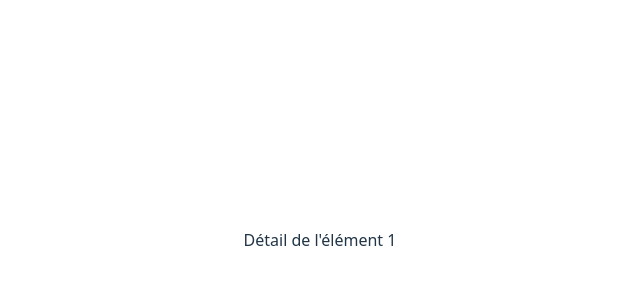
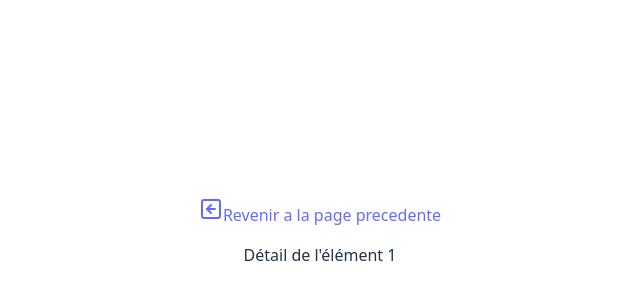
Before and after one commit to HotMb/-valuation-React-Mini-projet-pratique, a React (Vite) app in the folder evaluation/: page /items/1 in a window 1280 px wide. Shown: the part 160-460 px from the top of the page, without its empty margins (320-960 px from the left). Built offline with nearby package versions, Linux system fonts and the light colour scheme.

Commit message:
itemsDetail modifier avec un button pour revenir a la page items

```diff
--- a/evaluation/package.json
+++ b/evaluation/package.json
@@ -10,6 +10,7 @@
     "preview": "vite preview"
   },
   "dependencies": {
+    "lucide-react": "^0.561.0",
     "react": "^19.2.0",
     "react-dom": "^19.2.0",
     "react-router": "^7.10.1",
--- a/evaluation/src/pages/itemsDetail.jsx
+++ b/evaluation/src/pages/itemsDetail.jsx
@@ -1,8 +1,13 @@
-import { useParams } from 'react-router-dom';
+import { Link, useParams } from 'react-router-dom';
+import { SquareArrowLeft } from 'lucide-react';
+
 function ItemsDetail() {
     const { id } = useParams();
     console.log(id);
-    return <div>Détail de l'élément {id}</div>;
+    return <div>
+        <Link to={`/items`}><SquareArrowLeft />Revenir a la page precedente</Link>
+        <p>Détail de l'élément {id}</p>
+        </div>;
 }
 
 export default ItemsDetail;
```
Also changed, not shown: 1 other file (tests, documents, lock files or other folders).
